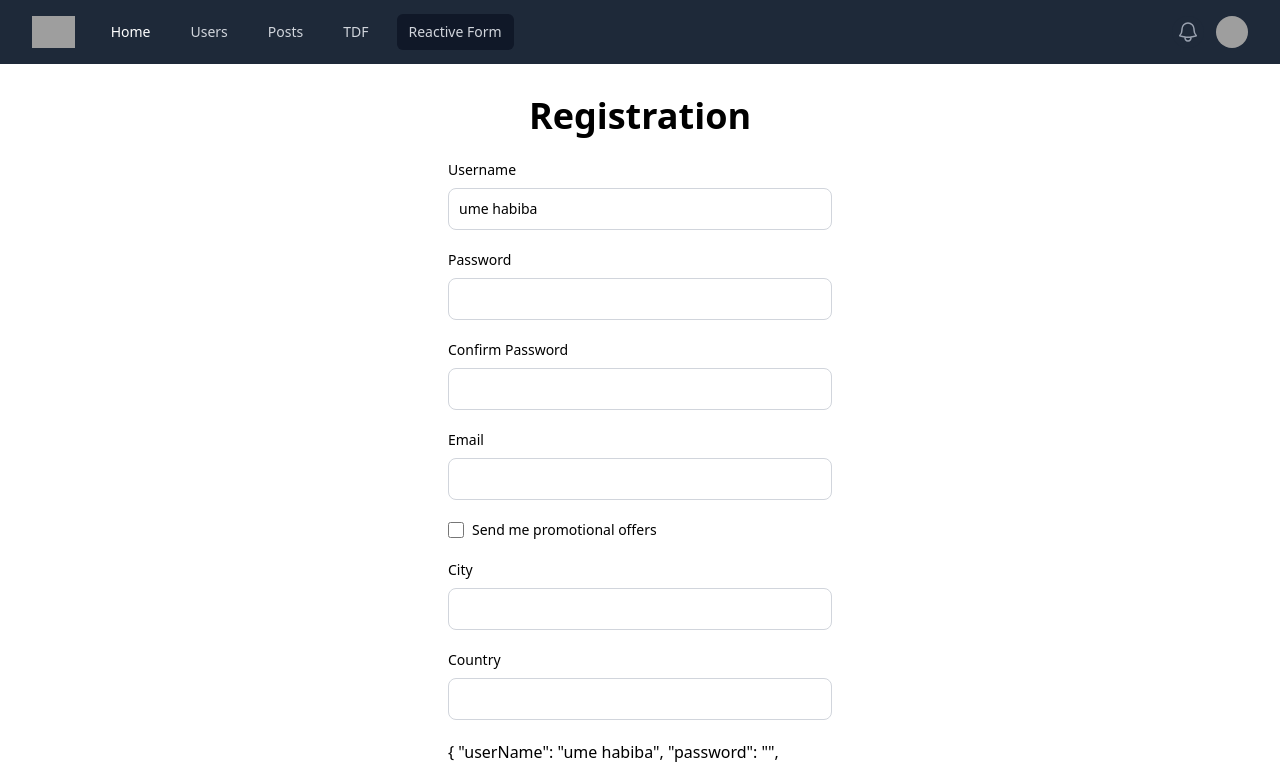
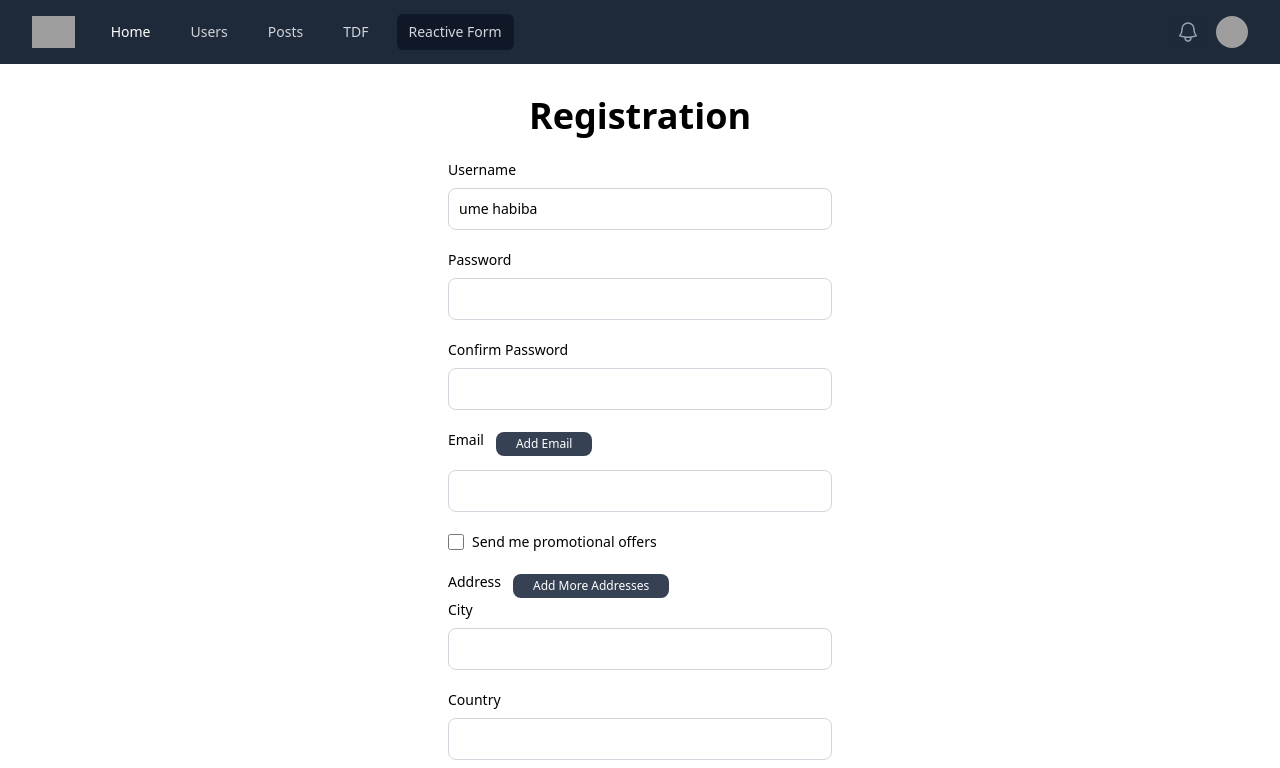
Before and after one commit to umm-e-habbiba/angular, an Angular app: page /reactive in a window 1280 px wide. Shown: the top 768 px of the page. Built offline with nearby package versions, Linux system fonts and the light colour scheme; grey boxes are pictures that could not be loaded.

Commit message:
adding dynamic form controls and group

```diff
--- a/src/app/views/reactive/reactive.component.html
+++ b/src/app/views/reactive/reactive.component.html
@@ -95,6 +95,7 @@
     </div>
     <!-- conditional validation -->
     <div class="mb-5">
+      <div class="flex justify-start items-center mb-3">
         <label
           class="block mb-2 text-sm font-medium"
           [class.text-red-700.dark:text-red-500]="
@@ -102,14 +103,32 @@
           "
           >Email</label
         >
+        <button
+          type="submit"
+          (click)="addAlternateEmailFields()"
+          class="cursor-pointer ml-3 text-white bg-gray-700 hover:bg-gray-800 focus:ring-4 focus:outline-none focus:ring-blue-300 font-medium rounded-lg text-xs w-full sm:w-auto px-5 py-1 text-center dark:bg-gray-600 dark:hover:bg-gray-700 dark:focus:ring-gray-800"
+        >
+          Add Email
+        </button>
+      </div>
       <input
         type="email"
         formControlName="email"
         [class.bg-red-50.border.border-red-500.text-red-900.placeholder-red-700.text-red-700.dark:text-red-500]="
           email?.invalid && email?.touched
         "
-        class="text-sm rounded-lg focus:ring-blue-500 focus:border-blue-500 block w-full p-2.5 border border-gray-300"
+        class="text-sm mb-5 rounded-lg focus:ring-blue-500 focus:border-blue-500 block w-full p-2.5 border border-gray-300"
       />
+      <div
+        formArrayName="alternateEmail"
+        *ngFor="let email of alternateEmail.controls; let i = index"
+      >
+        <input
+          type="email"
+          [formControlName]="i"
+          class="text-sm mb-5 rounded-lg focus:ring-blue-500 focus:border-blue-500 block w-full p-2.5 border border-gray-300"
+        />
+      </div>
       <div class="mt-2 text-sm text-red-600 dark:text-red-500">
         <p *ngIf="email?.invalid && email?.touched">Email is required.</p>
       </div>
@@ -127,6 +146,17 @@
     </div>
 
     <!-- nested form group -->
+
+    <div class="flex justify-start items-center">
+      <label class="block mb-2 text-sm font-medium">Address</label>
+      <button
+        type="submit"
+        (click)="addAlternateAddressFields()"
+        class="cursor-pointer ml-3 text-white bg-gray-700 hover:bg-gray-800 focus:ring-4 focus:outline-none focus:ring-blue-300 font-medium rounded-lg text-xs w-full sm:w-auto px-5 py-1 text-center dark:bg-gray-600 dark:hover:bg-gray-700 dark:focus:ring-gray-800"
+      >
+        Add More Addresses
+      </button>
+    </div>
     <div formGroupName="address">
       <div class="mb-5">
         <label class="block mb-2 text-sm font-medium">City</label>
@@ -143,6 +173,36 @@
           formControlName="country"
           class="text-sm rounded-lg focus:ring-blue-500 focus:border-blue-500 block w-full p-2.5 border border-gray-300"
         />
+      </div>
+    </div>
+    <div formArrayName="alternateAddress">
+      <div
+        *ngFor="let address of alternateAddress.controls; let i = index"
+        [formGroupName]="i"
+      >
+        <button
+          type="submit"
+          (click)="removeField(i)"
+          class="cursor-pointer mb-5 w-full text-white bg-red-700 hover:bg-red-800 focus:ring-4 focus:outline-none focus:ring-blue-300 font-medium rounded-lg text-sm w-full sm:w-auto px-5 py-2.5 text-center dark:bg-red-600 dark:hover:bg-red-700 dark:focus:ring-red-800"
+        >
+          Remove added address
+        </button>
+        <div class="mb-5">
+          <label class="block mb-2 text-sm font-medium">City</label>
+          <input
+            type="text"
+            formControlName="city"
+            class="text-sm rounded-lg focus:ring-blue-500 focus:border-blue-500 block w-full p-2.5 border border-gray-300"
+          />
+        </div>
+        <div class="mb-5">
+          <label class="block mb-2 text-sm font-medium">Country</label>
+          <input
+            type="text"
+            formControlName="country"
+            class="text-sm rounded-lg focus:ring-blue-500 focus:border-blue-500 block w-full p-2.5 border border-gray-300"
+          />
+        </div>
       </div>
     </div>
 
--- a/src/app/views/reactive/reactive.component.ts
+++ b/src/app/views/reactive/reactive.component.ts
@@ -5,6 +5,7 @@ import {
   ReactiveFormsModule,
   FormBuilder,
   Validators,
+  FormArray,
 } from '@angular/forms';
 import { CommonModule } from '@angular/common';
 import { forbiddenNameValidator } from '../../shared/user-name.validator';
@@ -23,14 +24,43 @@ export class ReactiveComponent implements OnInit {
   get password() {
     return this.regForm.get('password');
   }
-  //confirmPassword
+  // get confirmPassword
   get confirmPassword() {
     return this.regForm.get('confirmPassword');
   }
-  //confirmPassword
+  //get email
   get email() {
     return this.regForm.get('email');
   }
+  //get alternate email
+  get alternateEmail() {
+    return this.regForm.get('alternateEmail') as FormArray;
+  }
+
+  //add formfields
+  addAlternateEmailFields() {
+    (<FormArray>this.regForm.controls['alternateEmail']).push(
+      this.formBuilder.control('')
+    );
+  }
+  //get alternate address
+  get alternateAddress() {
+    return this.regForm.get('alternateAddress') as FormArray;
+  }
+
+  //add formfields
+  addAlternateAddressFields() {
+    const fieldGroup = this.formBuilder.group({
+      city: [''],
+      country: [''],
+    });
+    this.alternateAddress.push(fieldGroup); // Add field to the array
+  }
+
+  removeField(index: number) {
+    this.alternateAddress.removeAt(index); // Remove field from the array
+  }
+
   formBuilder = inject(FormBuilder);
   // formControls via formBuilder service
   ngOnInit(): void {
@@ -48,6 +78,8 @@ export class ReactiveComponent implements OnInit {
           city: [''],
           country: [''],
         }),
+        alternateEmail: this.formBuilder.array([]),
+        alternateAddress: this.formBuilder.array([]),
       },
       { validator: passwordValidator } //cross-field validation
     );
```
Lines whose indentation alone changed are shown as unchanged.
